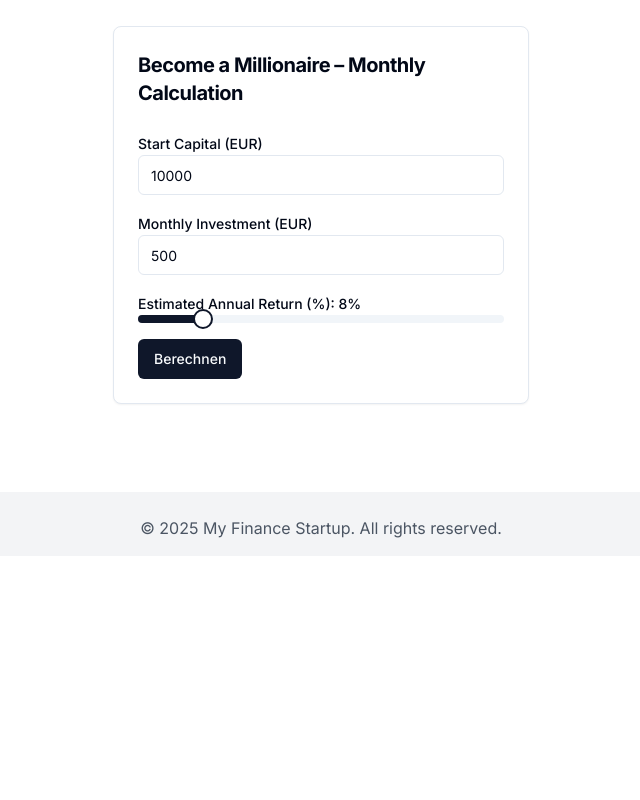
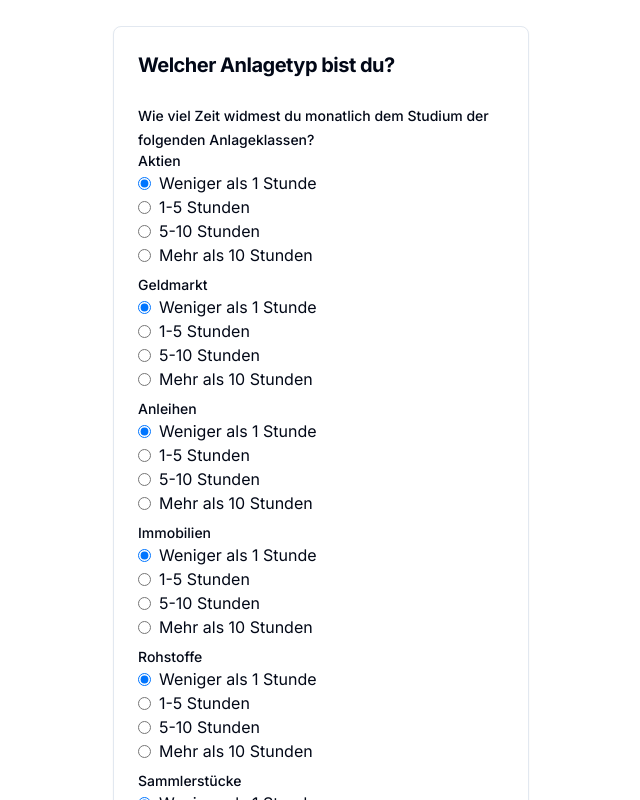
Before and after one commit to FLSH35/chatbot_leadmagnet, a Next.js app: page / in a window 1280 px wide. Shown: the part 1000-1800 px from the top of the page, without its empty margins (319-959 px from the left). Before the commit the page ends 1604 px from the top, so only its background shows below. Built offline with nearby package versions, Linux system fonts and the light colour scheme.

Commit message:
risiko-typ test

```diff
--- a/package.json
+++ b/package.json
@@ -14,6 +14,8 @@
     "@radix-ui/react-label": "^2.1.2",
     "@radix-ui/react-slider": "^1.2.3",
     "@radix-ui/react-slot": "^1.1.2",
+    "@stripe/react-stripe-js": "^3.1.1",
+    "@stripe/stripe-js": "^5.6.0",
     "class-variance-authority": "^0.7.1",
     "clsx": "^2.1.1",
     "lucide-react": "^0.474.0",
--- a/src/components/MillionaireCalculatorMonthly.tsx
+++ b/src/components/MillionaireCalculatorMonthly.tsx
@@ -1,7 +1,6 @@
 "use client";
 import React, { useState } from "react";
 import { Input } from "@/components/ui/input";
-import { Slider } from "@/components/ui/slider";
 import { Button } from "@/components/ui/button";
 import { Label } from "@/components/ui/label";
 import { Card, CardHeader, CardTitle, CardContent } from "@/components/ui/card";
@@ -12,69 +11,68 @@ import {
   DialogTitle
 } from "@/components/ui/dialog";
 
-export default function MillionaireCalculatorMonthly() {
-  // User inputs
-  const [startCapital, setStartCapital] = useState<number>(10000);
-  const [monthlyInvest, setMonthlyInvest] = useState<number>(500);
-  const [annualReturnPercent, setAnnualReturnPercent] = useState<number>(8);
+const questions = [
+  {
+    question: "Wie viel Zeit widmest du monatlich dem Studium der folgenden Anlageklassen?",
+    types: ["Aktien", "Geldmarkt", "Anleihen", "Immobilien", "Rohstoffe", "Sammlerstücke", "Kryptowährungen"],
+    options: ["Weniger als 1 Stunde", "1-5 Stunden", "5-10 Stunden", "Mehr als 10 Stunden"]
+  },
+  {
+    question: "Wie groß ist dein Interesse an folgenden Anlageklassen?",
+    types: ["Aktien", "Geldmarkt", "Anleihen", "Immobilien", "Rohstoffe", "Sammlerstücke", "Kryptowährungen"],
+    options: ["Kein Interesse", "Geringes Interesse", "Mittleres Interesse", "Hohes Interesse"]
+  },
+  {
+    question: "Wie überzeugt bist du von den langfristigen Aussichten der folgenden Anlageklassen?",
+    types: ["Aktien", "Geldmarkt", "Anleihen", "Immobilien", "Rohstoffe", "Sammlerstücke", "Kryptowährungen"],
+    options: ["Sehr skeptisch", "Skeptisch", "Neutral", "Zuversichtlich", "Sehr zuversichtlich"]
+  },
+];
 
-  // Calculation result
-  const [result, setResult] = useState<{
-    months: number;
-    years: number;
-    restMonths: number;
-  } | null>(null);
+const results = [
+  "Analyst – Aktien, Kryptowährungen",
+  "Konservativ – Geldmarkt, Anleihen",
+  "Diversifiziert – Aktien, Immobilien, Anleihen",
+  "Spekulant – Rohstoffe, Kryptowährungen",
+  "Kunstliebhaber – Sammlerstücke"
+];
 
-  // Whether we show the dialog to collect email
+export default function AnlageTypTest() {
+  const [answers, setAnswers] = useState(new Array(questions.length).fill(new Array(questions[0].types.length).fill(0)));
   const [showEmailPrompt, setShowEmailPrompt] = useState(false);
+  const [email, setEmail] = useState("");
+  const [hasSubscribed, setHasSubscribed] = useState(false);
+  const [anlageType, setAnlageType] = useState(null);
 
-  // The user&#39;s email
-  const [email, setEmail] = useState("");
-
-  // Track whether user already subscribed (so we don&#39;t prompt again)
-  const [hasSubscribed, setHasSubscribed] = useState(false);
-
-  // Perform the monthly compounding
-  function calculateMonthly() {
-    let capital = startCapital;
-
-    // Convert annual return to monthly
-    const monthlyReturn = Math.pow(1 + annualReturnPercent / 100, 1 / 12) - 1;
-    let months = 0;
-    const maxMonths = 12 * 100; // 100 years
-
-    while (capital < 1_000_000 && months < maxMonths) {
-      months++;
-      // 1) Add monthly investment
-      capital += monthlyInvest;
-      // 2) Apply monthly interest
-      capital *= 1 + monthlyReturn;
-    }
-
-    if (capital >= 1_000_000) {
-      const years = Math.floor(months / 12);
-      const restMonths = months % 12;
-      setResult({ months, years, restMonths });
-    } else {
-      // Could not reach 1M in 100 years
-      setResult(null);
-    }
+  function handleAnswerChange(questionIndex, typeIndex, value) {
+    const newAnswers = [...answers];
+    newAnswers[questionIndex][typeIndex] = value;
+    setAnswers(newAnswers);
   }
 
-  // Triggered by "Berechnen" button
-  function handleCalculate() {
-    // 1) Calculate the result
-    calculateMonthly();
+  function calculateAnlageType() {
+    const scores = answers.map(q => q.reduce((sum, val) => sum + val, 0));
+    const maxScore = Math.max(...scores);
+    const typesWithMaxScore = scores.reduce((acc, score, index) => {
+      if (score === maxScore) acc.push(index);
+      return acc;
+    }, []);
 
-    // 2) If user is *not* subscribed, show email prompt
-    if (!hasSubscribed) {
-      setShowEmailPrompt(true);
-    }
+    // Einfache Entscheidung für das Ergebnis basierend auf dem höchsten Score
+    setAnlageType(results[typesWithMaxScore[0]]);
+    setShowEmailPrompt(true); // Zeige das E-Mail-Dialog-Fenster, sobald das Ergebnis berechnet ist
   }
 
-  // Handle email submission
   function handleEmailSubmit() {
     if (!email.trim()) return;
+
+    // Hier simulieren wir das Senden der E-Mail mit dem Ergebnis
+    const resultToSend = anlageType;
+    console.log('Subscribing with email:', email, 'and result:', resultToSend);
+
+    // In der Realität würdest du hier eine API-Anfrage senden, um die E-Mail zu abonnieren
+    // Beispiel: fetch('/api/subscribe', { method: 'POST', body: JSON.stringify({ email, anlageType: resultToSend }) });
+
     setHasSubscribed(true);
     setShowEmailPrompt(false);
   }
@@ -83,93 +81,58 @@ export default function MillionaireCalculatorMonthly() {
     <div className="w-full max-w-md mx-auto p-4">
       <Card>
         <CardHeader>
-          <CardTitle className="text-xl font-bold">
-            Become a Millionaire – Monthly Calculation
-          </CardTitle>
+          <CardTitle className="text-xl font-bold">Welcher Anlagetyp bist du?</CardTitle>
         </CardHeader>
         <CardContent className="space-y-4">
-          {/* Start Capital */}
-          <div>
-            <Label htmlFor="startCapital">Start Capital (EUR)</Label>
-            <Input
-              id="startCapital"
-              type="number"
-              value={startCapital}
-              onChange={(e) => setStartCapital(Number(e.target.value))}
-            />
-          </div>
+          {questions.map((q, i) => (
+            <div key={i}>
+              <Label>{q.question}</Label>
+              {q.types.map((type, typeIndex) => (
+                <div key={typeIndex} className="mb-2">
+                  <h4 className="text-sm font-medium">{type}</h4>
+                  {q.options.map((option, optionIndex) => (
+                    <div key={optionIndex} className="flex items-center gap-2">
+                      <input
+                        type="radio"
+                        name={`question-${i}-type-${typeIndex}`}
+                        checked={answers[i][typeIndex] === optionIndex}
+                        onChange={() => handleAnswerChange(i, typeIndex, optionIndex)}
+                      />
+                      <span>{option}</span>
+                    </div>
+                  ))}
+                </div>
+              ))}
+            </div>
+          ))}
 
-          {/* Monthly Investment */}
-          <div>
-            <Label htmlFor="monthlyInvest">Monthly Investment (EUR)</Label>
-            <Input
-              id="monthlyInvest"
-              type="number"
-              value={monthlyInvest}
-              onChange={(e) => setMonthlyInvest(Number(e.target.value))}
-            />
-          </div>
+          <Button onClick={calculateAnlageType}>Ergebnis anzeigen</Button>
 
-          {/* Annual Return (Slider) */}
-          <div>
-            <Label>Estimated Annual Return (%): {annualReturnPercent}%</Label>
-            <Slider
-              value={[annualReturnPercent]}
-              onValueChange={(val) => setAnnualReturnPercent(val[0])}
-              min={0}
-              max={50}
-              step={0.5}
-            />
-          </div>
-
-          {/* Calculate Button */}
-          <Button onClick={handleCalculate}>Berechnen</Button>
-
-          {/* Show the result if the user has subscribed; otherwise, hide it. */}
-          {hasSubscribed && result !== null && (
+          {hasSubscribed && anlageType !== null && (
             <div className="mt-4 p-3 rounded bg-green-50 text-green-900">
-              <p>
-                You will reach one million in <strong>{result.months}</strong>{" "}
-                months, which is about{" "}
-                <strong>
-                  {result.years} years and {result.restMonths} months
-                </strong>
-                .
-              </p>
-            </div>
-          )}
-
-          {/* If user is subscribed but the result is null => not reaching 1M in 100y */}
-          {hasSubscribed && result === null && (
-            <div className="mt-4 p-3 rounded bg-red-50 text-red-900">
-              <p>
-                It looks like you won&#39;t reach one million within 100 years at
-                these parameters.
-              </p>
+              <p>Du bist ein: <strong>{anlageType}</strong></p>
+              <p>Dein Ergebnis wurde an deine E-Mail gesendet.</p>
             </div>
           )}
         </CardContent>
       </Card>
 
-      {/* Dialog for collecting email (only appears if !hasSubscribed && showEmailPrompt) */}
       <Dialog open={showEmailPrompt} onOpenChange={setShowEmailPrompt}>
         <DialogContent>
           <DialogHeader>
-            <DialogTitle>Sign Up for Our Newsletter</DialogTitle>
+            <DialogTitle>Gib deine E-Mail-Adresse ein</DialogTitle>
           </DialogHeader>
           <p className="mb-2 text-sm text-gray-600">
-            To get your personal result, please sign up with your email.
-            We&#39;ll send you valuable insights, tools, and strategies
-            to help you on your financial journey. You only need to subscribe once.
+            Um dein Ergebnis zu sehen, gib bitte deine E-Mail-Adresse ein. Dein Ergebnis wird dann an diese E-Mail-Adresse gesendet.
           </p>
           <Input
             type="email"
-            placeholder="Your email..."
+            placeholder="Deine E-Mail..."
             value={email}
             onChange={(e) => setEmail(e.target.value)}
             className="mb-4"
           />
-          <Button onClick={handleEmailSubmit}>Get My Results</Button>
+          <Button onClick={handleEmailSubmit}>Ergebnis per E-Mail erhalten</Button>
         </DialogContent>
       </Dialog>
     </div>
```
Also changed, not shown: src/app/page copy.tsx (added, +64 -0 lines), 1 other file (tests, documents, lock files or other folders).
